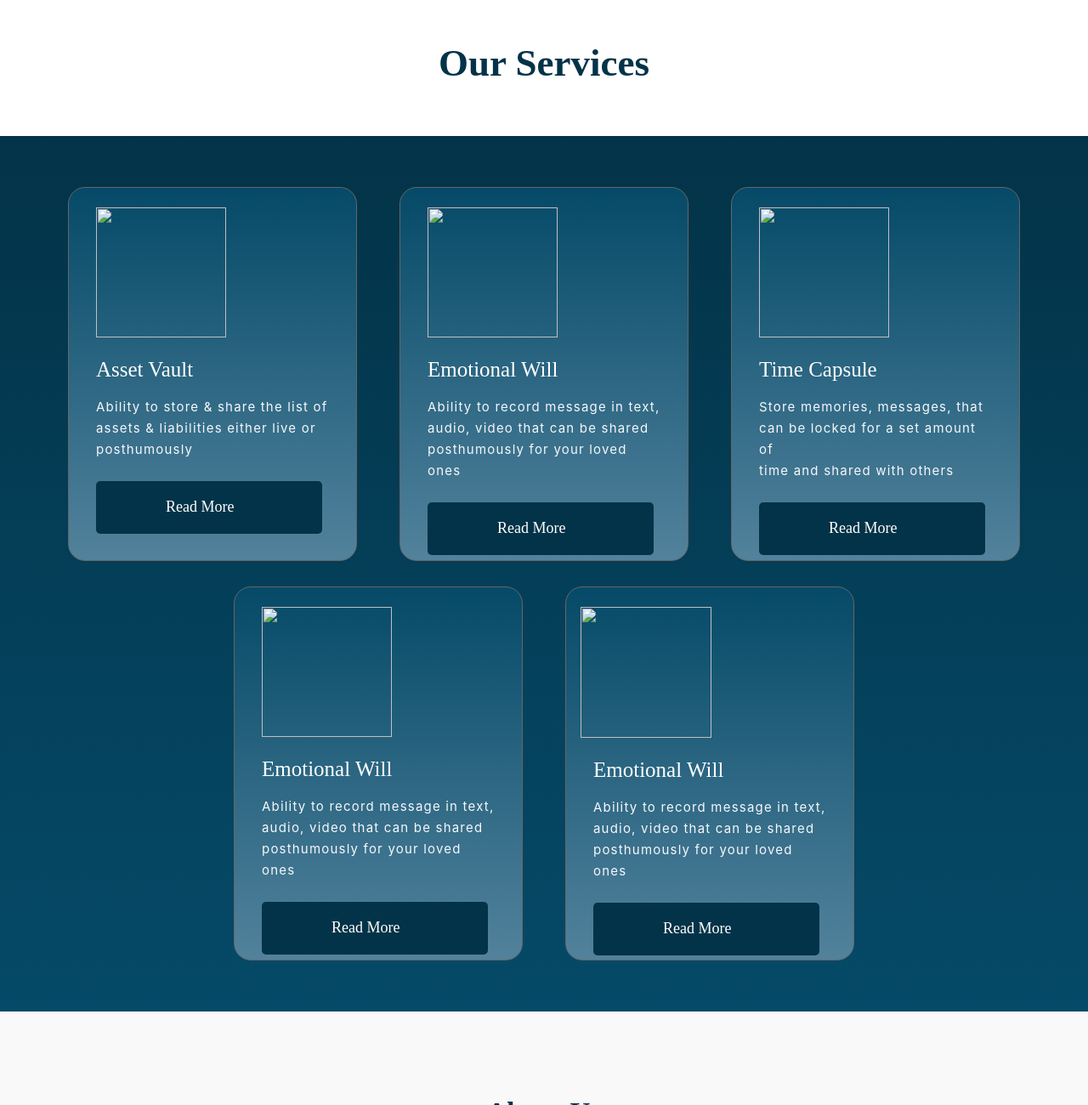
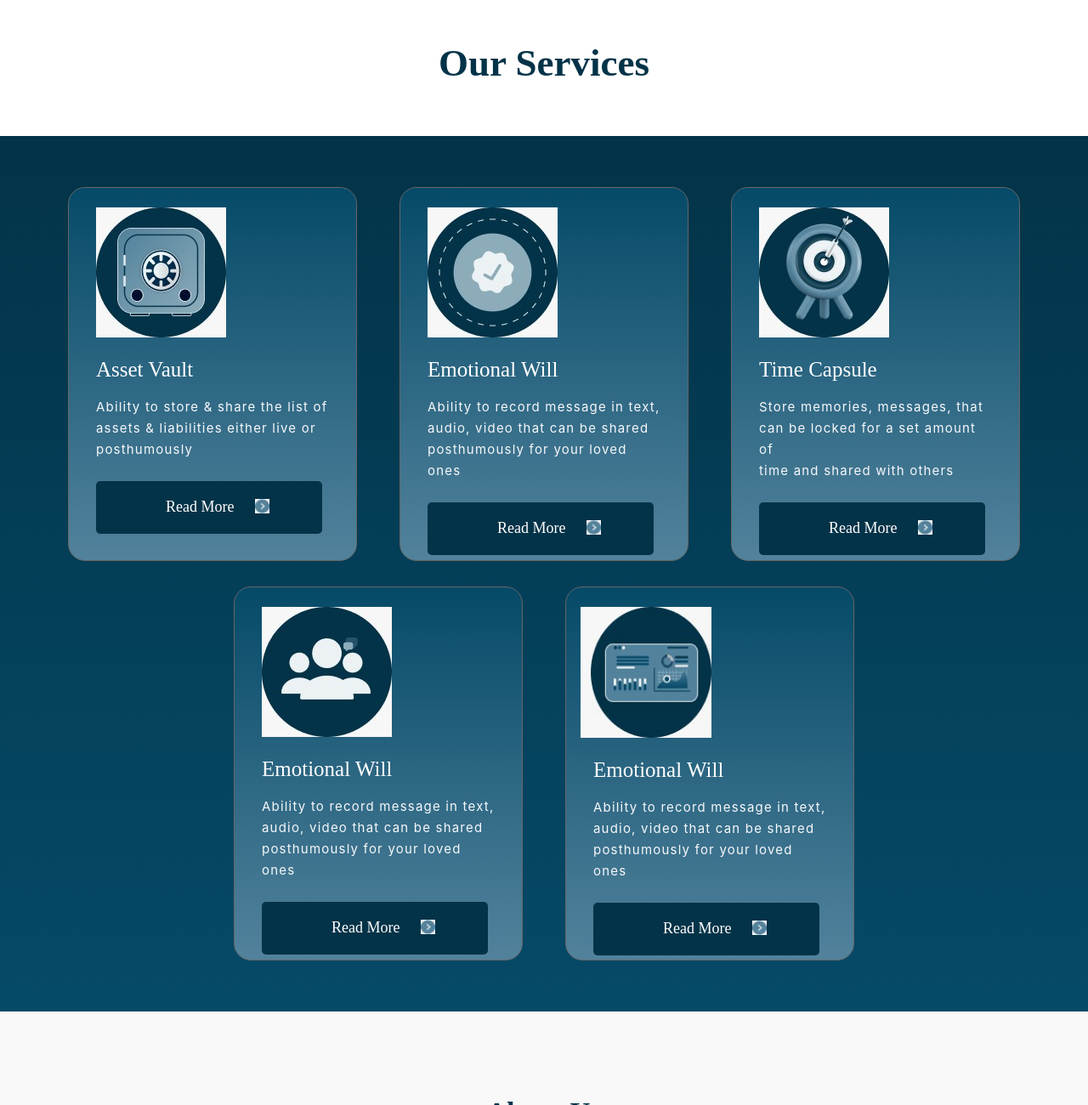
Before and after one commit to Razaq01/mittArv, a plain HTML site: page index.html in a window 1280 px wide. Shown: the part 742-2042 px from the top of the page at 85% size. Drawn offline with nearby package versions, Linux system fonts and the light colour scheme.

Commit message:
Update index.html

```diff
--- a/index.html
+++ b/index.html
@@ -69,7 +69,7 @@
                  <div class="container-service">
                    <div class="card">
                      <div class="card-inner">
-                       <img src="../../Pictures/figma 001.jpg" class="wid" alt="" />
+                       <img src="./figma 001.jpg" class="wid" alt="" />
                        <h3>Asset Vault</h3>
                        <p>
                          Ability to store & share the list of <br />
@@ -77,13 +77,13 @@
                        </p>
                        <button class="read">
                          Read More
-                         <img src="../../Pictures/figma 006.jpg" class="buttImg" alt="" />
+                         <img src="./figma 006.jpg" class="buttImg" alt="" />
                        </button>
                      </div>
                    </div>
                    <div class="card">
                      <div class="card-inner">
-                       <img src="../../Pictures/figma 002.jpg" class="wid" alt="" />
+                       <img src="./figma 002.jpg" class="wid" alt="" />
                        <h3>Emotional Will</h3>
                        <p>
                          Ability to record message in text, audio, video that can be
@@ -91,13 +91,13 @@
                        </p>
                        <button class="read">
                          Read More
-                         <img src="../../Pictures/figma 006.jpg" class="buttImg" alt="" />
+                         <img src="./figma 006.jpg" class="buttImg" alt="" />
                        </button>
                      </div>
                    </div>
                    <div class="card">
                      <div class="card-inner">
-                       <img src="../../Pictures/figma 003.jpg" class="wid" alt="" />
+                       <img src="./figma 003.jpg" class="wid" alt="" />
                        <h3>Time Capsule</h3>
                        <p>
                          Store memories, messages, that <br />
@@ -106,7 +106,7 @@
                        </p>
                        <button class="read">
                          Read More
-                         <img src="../../Pictures/figma 006.jpg" class="buttImg" alt="" />
+                         <img src="./figma 006.jpg" class="buttImg" alt="" />
                        </button>
                      </div>
                    </div>
@@ -114,7 +114,7 @@
                  <div class="container-service">
                    <div class="card">
                      <div class="card-inner">
-                       <img src="../../Pictures/figma 004.jpg" class="wid" alt="" />
+                       <img src="./figma 004.jpg" class="wid" alt="" />
                        <h3>Emotional Will</h3>
                        <p>
                          Ability to record message in text, audio, video that can be
@@ -122,13 +122,13 @@
                        </p>
                        <button class="read">
                          Read More
-                         <img src="../../Pictures/figma 006.jpg" class="buttImg" alt="" />
+                         <img src="./figma 006.jpg" class="buttImg" alt="" />
                        </button>
                      </div>
                    </div>
                    <div class="card">
                      <div class="card-inner">
-                       <img src="../../Pictures/figma 005.jpg" class="widd" alt="" />
+                       <img src="./figma 005.jpg" class="widd" alt="" />
                        <h3>Emotional Will</h3>
                        <p>
                          Ability to record message in text, audio, video that can be
@@ -136,7 +136,7 @@
                        </p>
                        <button class="read">
                          Read More
-                         <img src="../../Pictures/figma 006.jpg" class="buttImg" alt="" />
+                         <img src="./figma 006.jpg" class="buttImg" alt="" />
                        </button>
                      </div>
                    </div>
```
